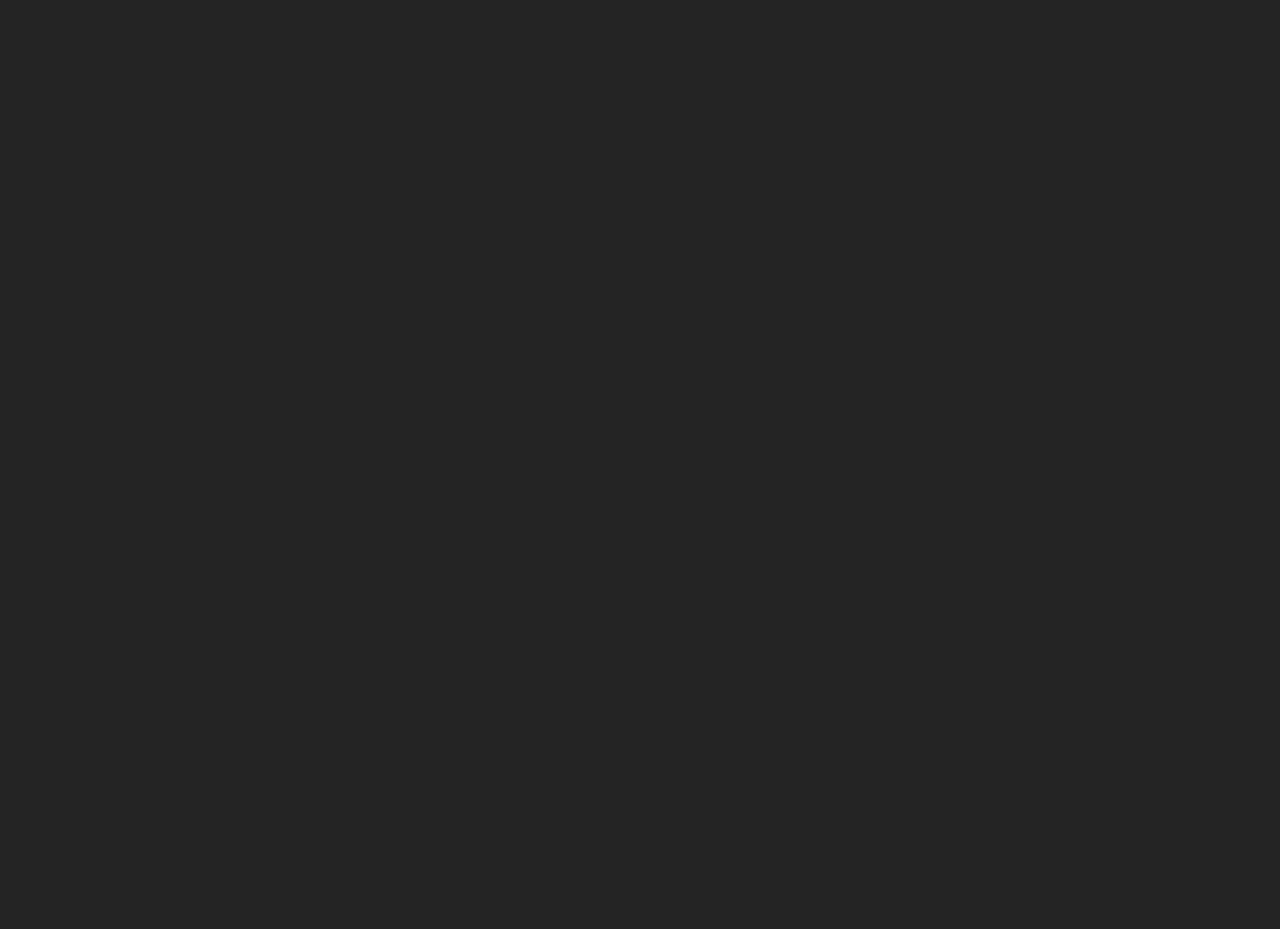
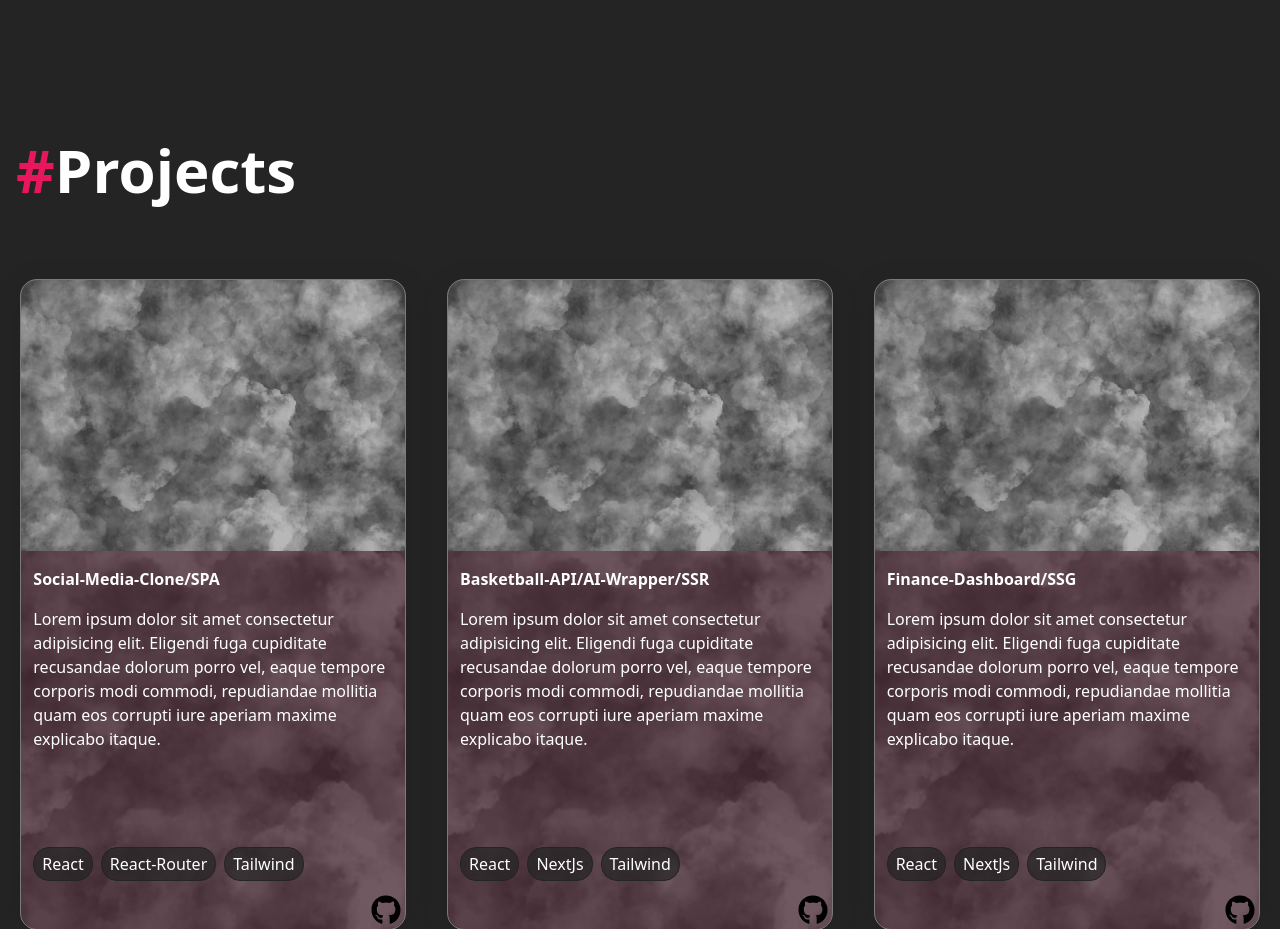
Before and after one commit to FaridMo99/Portfolio-Landing-Page, a React (Vite) app: page / in a window 1280 px wide. Shown: the part 2260-3189 px from the top of the page. Before the commit the page ends 2400 px from the top, so only its background shows below. Built offline with nearby package versions, Linux system fonts and the light colour scheme.

Commit message:
added Projects Section

```diff
--- a/package.json
+++ b/package.json
@@ -17,6 +17,7 @@
     "lucide-react": "^0.511.0",
     "react": "^19.1.0",
     "react-dom": "^19.1.0",
+    "react-icons": "^5.5.0",
     "tailwindcss": "^4.1.7"
   },
   "devDependencies": {
--- a/src/App.jsx
+++ b/src/App.jsx
@@ -3,6 +3,7 @@ import Main from "./components/main/Main";
 import Home from "./components/main/Home";
 import About from "./components/main/About";
 import Skills from "./components/main/Skills";
+import Projects from "./components/main/Projects";
 
 function App() {
   return (
@@ -12,6 +13,7 @@ function App() {
         <Home />
         <About />
         <Skills />
+        <Projects/>
       </Main>
     </>
   );
--- a/src/components/CardButton.jsx
+++ b/src/components/CardButton.jsx
@@ -2,9 +2,9 @@ import React from "react";
 
 function CardButton({ text }) {
   return (
-    <div className="rounded-2xl w-fit py-1 px-2 mb-2 ml-2 border-1 border-primary hover:border-secondary bg-primary/70 flex justify-center items-center">
+    <span className="rounded-2xl w-fit py-1 px-2 mb-2 ml-2 border-1 border-primary hover:border-secondary bg-primary/70 ">
       {text}
-    </div>
+    </span>
   );
 }
 
--- /dev/null
+++ b/src/components/ProjectsCard.jsx
@@ -0,0 +1,21 @@
+import React from 'react'
+import {FaGithub} from "react-icons/fa"
+import CardButton from "./CardButton"
+
+
+
+function ProjectsCard({title, text, image, alt, githubLink, technologies, width}) {
+  return (
+    <div className={`${width} h-1/2 relative rounded-2xl frost`}>
+        <div className=""><img src={image} alt={alt}/></div>
+        <h2 className='hover:text-secondary pl-3 py-4 font-bold'>{title}</h2>
+        <p className='pl-3 pb-4 overflow-scroll h-[30vh]'>{text}</p>
+        <div className='w-full pl-1 pb-10 flex flex-wrap'>
+            {technologies?.map(technologie=> <CardButton key={technologie} text={technologie} />)}
+        </div>
+        <a className='absolute bottom-1 right-1' href={githubLink}><FaGithub size={30} color="#000" /></a>
+    </div>
+  )
+}
+
+export default ProjectsCard
--- /dev/null
+++ b/src/components/main/Projects.jsx
@@ -0,0 +1,15 @@
+import React from 'react'
+import Subsections from "../Subsections"
+import ProjectsCard from '../ProjectsCard'
+
+function Projects() {
+  return (
+    <Subsections title="Projects" height="100vh" innerHeight="50vh" id="projects">
+        <ProjectsCard title="Social-Media-Clone/SPA" text="Lorem ipsum dolor sit amet consectetur adipisicing elit. Eligendi fuga cupiditate recusandae dolorum porro vel, eaque tempore corporis modi commodi, repudiandae mollitia quam eos corrupti iure aperiam maxime explicabo itaque." image="../../../public/abstract-art-background-dark-gray-600nw-2115572723.jpg.webp" githubLink="" technologies={["React", "React-Router", "Tailwind"]} width="w-[30vw]"/>
+        <ProjectsCard title="Basketball-API/AI-Wrapper/SSR" text="Lorem ipsum dolor sit amet consectetur adipisicing elit. Eligendi fuga cupiditate recusandae dolorum porro vel, eaque tempore corporis modi commodi, repudiandae mollitia quam eos corrupti iure aperiam maxime explicabo itaque." image="../../../public/abstract-art-background-dark-gray-600nw-2115572723.jpg.webp" githubLink="" technologies={["React", "NextJs", "Tailwind"]} width="w-[30vw]"/>
+        <ProjectsCard title="Finance-Dashboard/SSG" text="Lorem ipsum dolor sit amet consectetur adipisicing elit. Eligendi fuga cupiditate recusandae dolorum porro vel, eaque tempore corporis modi commodi, repudiandae mollitia quam eos corrupti iure aperiam maxime explicabo itaque." image="../../../public/abstract-art-background-dark-gray-600nw-2115572723.jpg.webp" githubLink="" technologies={["React", "NextJs", "Tailwind"]} width="w-[30vw]"/>
+    </Subsections>
+  )
+}
+
+export default Projects
```
Also changed, not shown: index.html (line endings or trailing spaces), 1 other file (tests, documents, lock files or other folders).
